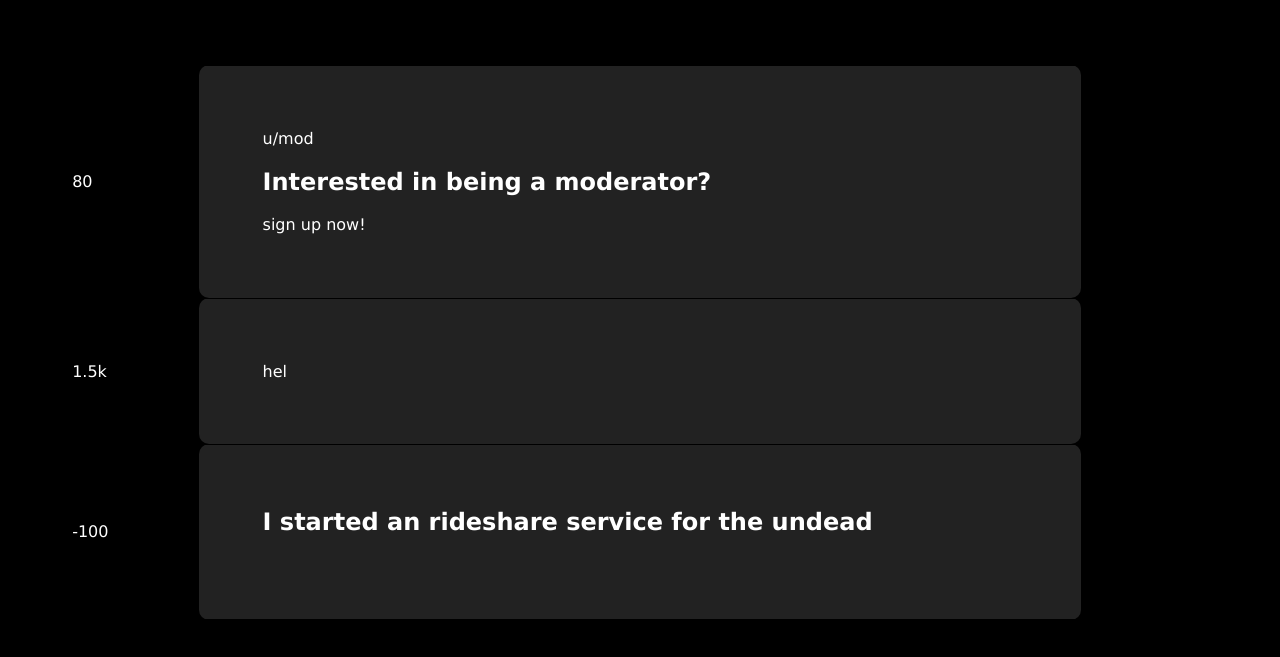
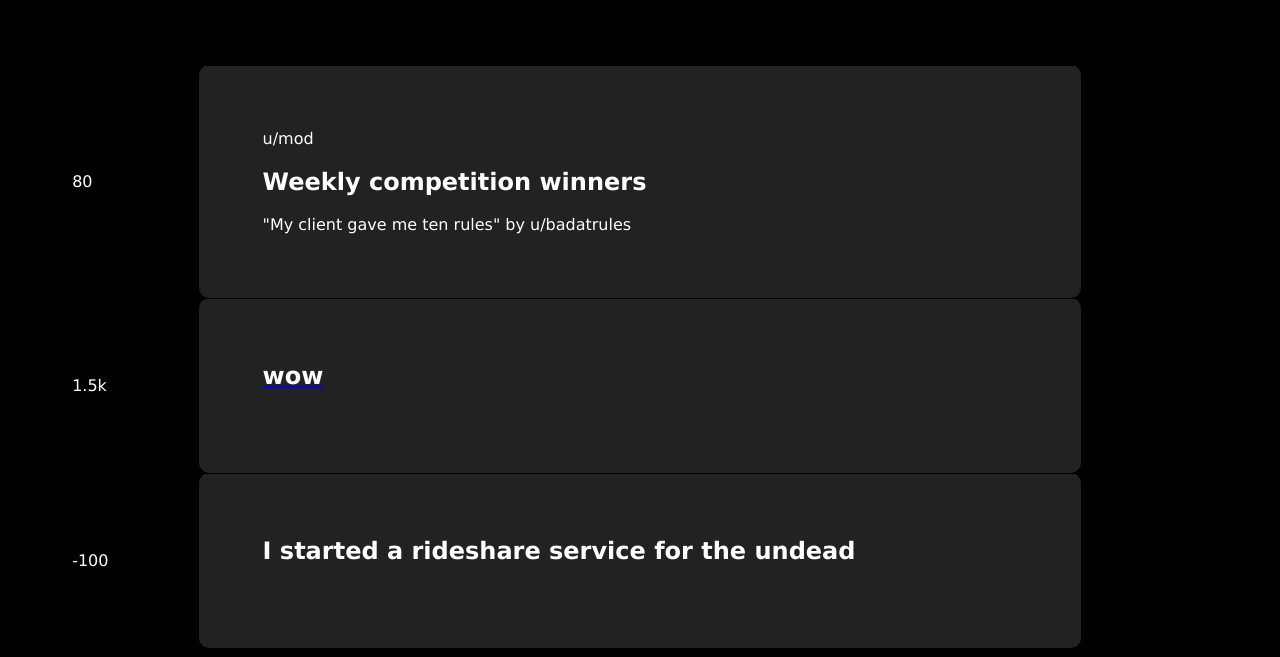
Before and after one commit to Napstaboo/no-rest, a plain HTML site: page index.html in a window 1280 px wide. Shown: the part 200-857 px from the top of the page. Before the commit the page ends 828 px from the top, so only its background shows below. Drawn offline with Linux system fonts and the light colour scheme.

Commit message:
update 3

```diff
--- a/index.html
+++ b/index.html
@@ -5,17 +5,17 @@
 		<br><br><br>
 		<table>
 			<tbody><tr>
-				<td bgcolor="black" width="15%"> <p>80</p> </td> <td bgcolor="#222222"> <p>u/mod</p><h2>Interested in being a moderator?</h2>
-																				<p>sign up now!</p>					</td> <td width="15%"> </td>
+				<td bgcolor="black" width="15%"> <p>80</p> </td> <td bgcolor="#222222"> <p>u/mod</p><h2>Weekly competition winners</h2>
+																				<p>"My client gave me ten rules" by u/badatrules</p>					</td> <td width="15%"> </td>
 			</tr>
 
 			<tr>
-				<td bgcolor="black" width="15%"> <p>1.5k</p> </td> <td bgcolor="#222222"> <p>hel</p></td> <td width="15%"> </td>
+				<td bgcolor="black" width="15%"> <p>1.5k</p> </td> <td bgcolor="#222222"> <a href="story.html"><h2>wow</h2></a> </td> <td width="15%"> </td>
 			</tr>
 
 			<tr>
 
-				<td bgcolor="black" width="25%"> <p> -100</p> </td> <td bgcolor="#222222"> <h2>I started an rideshare service for the undead</h2></td> <td width="25%"> </td>
+				<td bgcolor="black" width="25%"> <p> -100</p> </td> <td bgcolor="#222222"> <h2>I started a rideshare service for the undead</h2></td> <td width="25%"> </td>
 			</tr>
 
 
```
Also changed, not shown: story.html (added).
